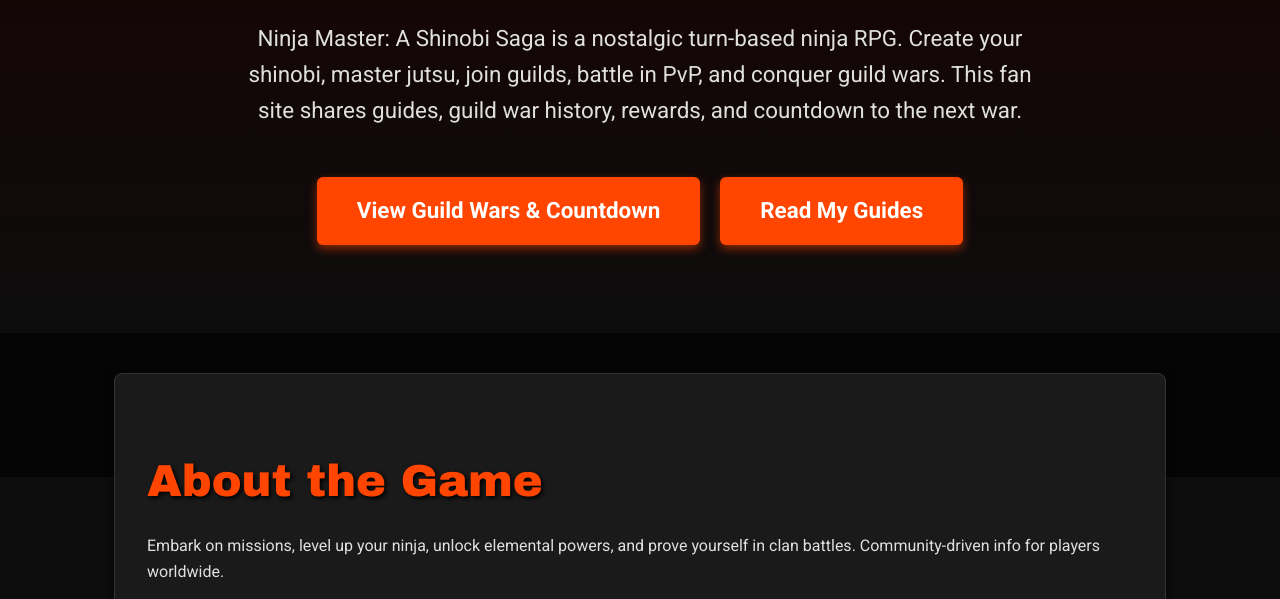
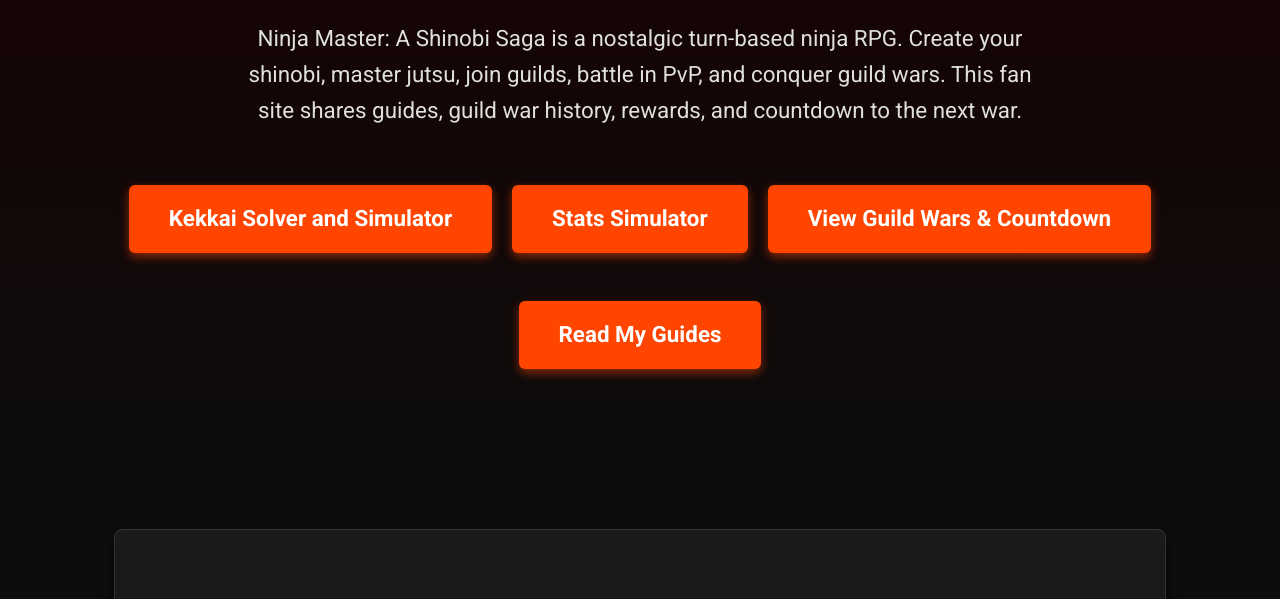
Before and after one commit to janjerks/ninja-master-fan-site, a plain HTML site: page index.html in a window 1280 px wide. Shown: the part 323-922 px from the top of the page. Drawn offline with Linux system fonts and the light colour scheme.

Commit message:
Update index.html

```diff
--- a/index.html
+++ b/index.html
@@ -17,17 +17,23 @@
     <div class="hero">
         <h1>Welcome, Shinobi!</h1>
         <p>Ninja Master: A Shinobi Saga is a nostalgic turn-based ninja RPG. Create your shinobi, master jutsu, join guilds, battle in PvP, and conquer guild wars. This fan site shares guides, guild war history, rewards, and countdown to the next war.</p>
-        <a href="guild-wars.html" class="btn">View Guild Wars & Countdown</a>
-        <a href="guides.html" class="btn">Read My Guides</a>
+
+        <div style="margin: 2rem 0;">
+            <a href="https://nm-kekkai-solver.netlify.app/" target="_blank" class="btn">Kekkai Solver and Simulator</a>
+            <a href="https://nm-stats-simulator.vercel.app/" target="_blank" class="btn">Stats Simulator</a>
+            <a href="guild-wars.html" class="btn">View Guild Wars & Countdown</a>
+            <a href="guides.html" class="btn">Read My Guides</a>
+        </div>
     </div>
 
     <div class="container">
         <div class="section">
             <h2>About the Game</h2>
-            <p>Embark on missions, level up your ninja, unlock elemental powers, and prove yourself in clan battles. Community-driven info for players worldwide.</p>
+            <p>Embark on a nostalgic game that will surely scratch your itch for a true Ninja RPG game! Experience revolutionary features and mechanics as you progress through the game. Feel the buttery smooth gameplay of 60FPS and play like never before with revamped controls to make gaming comfortable on your touch-screen devices!</p>
+            <p>Play for free and earn rewards without the need to spend. Take part in online raids, live PVP, worldwide leaderboards, seasonal events, and much, much more! Explore the mysteries of the Shinobi world, hone your skills, and become the next Ninja Master!</p>
         </div>
 
-        <!-- Add more sections if needed, e.g., trailer embed or news -->
+        <!-- You can add more sections here later if needed -->
     </div>
 
     <footer>
```
